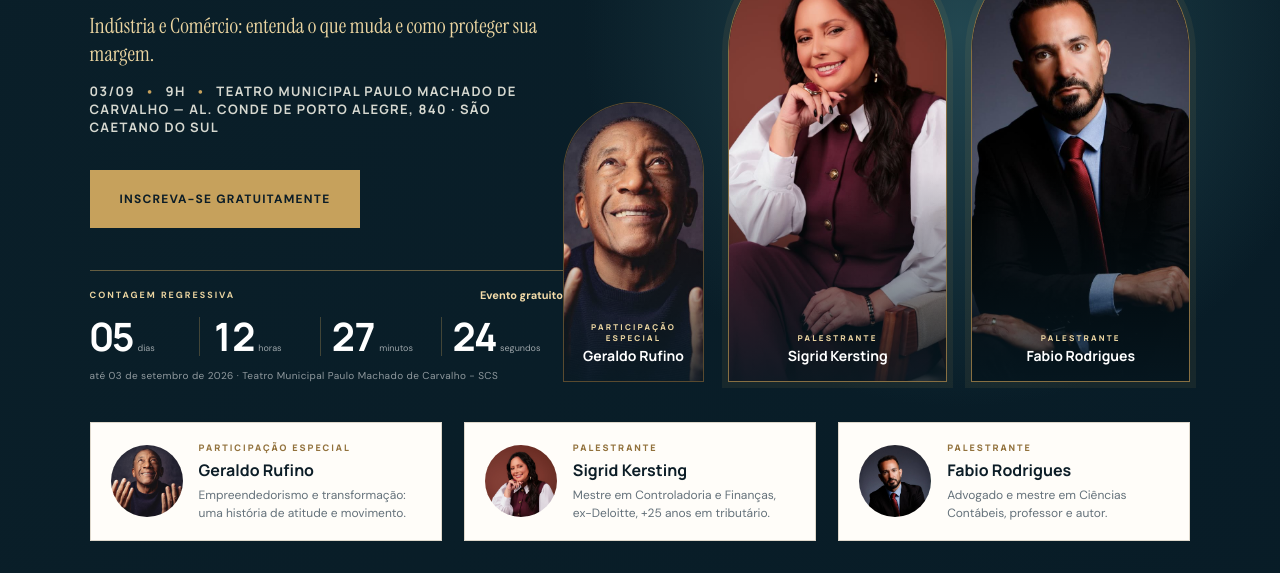
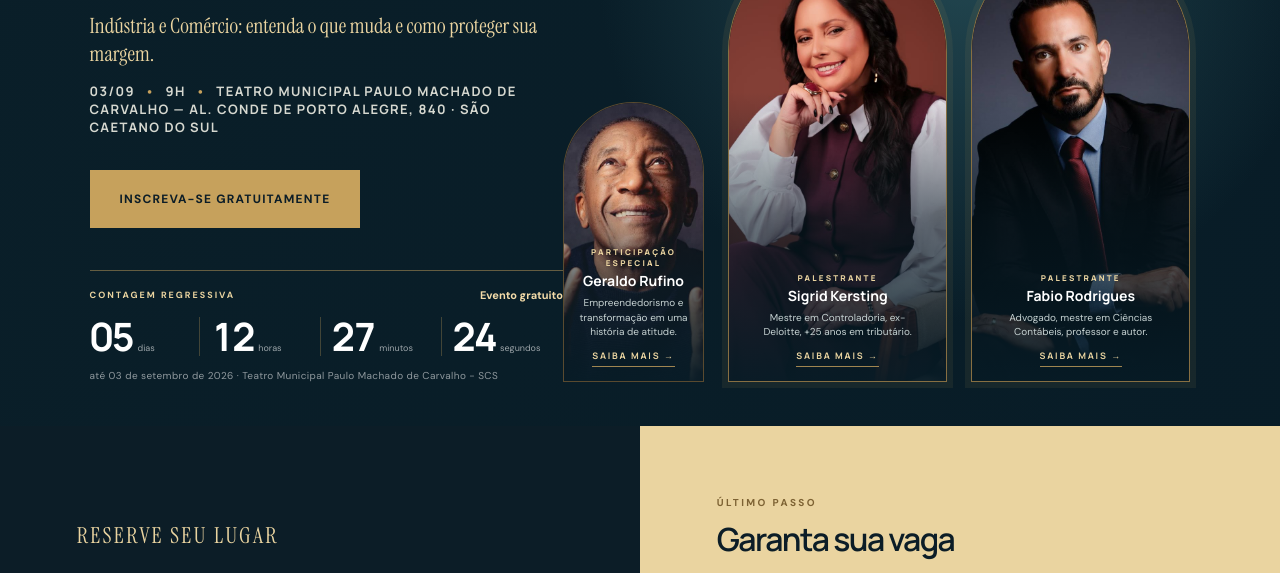
Before and after one commit to guilhermerampazzo/elias-evento-renan, a website: page index.html in a window 1280 px wide. Shown: the part 523-1096 px from the top of the page. Drawn offline with Linux system fonts and the light colour scheme.

Commit message:
Remover faixa branca e integrar bio curta com botao saiba mais aos retratos do trio

```diff
--- a/index.html
+++ b/index.html
@@ -29,15 +29,10 @@
       </div>
       <div class="hero-visual">
         <div class="hero-trio">
-          <figure class="trio-side"><img src="arquivos/rufinho.jpg" alt="Geraldo Rufino" /><figcaption><span>Participação especial</span><strong>Geraldo Rufino</strong></figcaption></figure>
-          <figure class="trio-main"><img src="arquivos/sigrid.jpg" alt="Sigrid Kersting" /><figcaption><span>Palestrante</span><strong>Sigrid Kersting</strong></figcaption></figure>
-          <figure class="trio-main"><img src="arquivos/fabio.jpg" alt="Fabio Rodrigues" /><figcaption><span>Palestrante</span><strong>Fabio Rodrigues</strong></figcaption></figure>
+          <figure class="trio-side"><img src="arquivos/rufinho.jpg" alt="Geraldo Rufino" /><figcaption><span>Participação especial</span><strong>Geraldo Rufino</strong><p>Empreendedorismo e transformação em uma história de atitude.</p><button class="speaker-more" type="button" data-speaker="rufino">Saiba mais →</button></figcaption></figure>
+          <figure class="trio-main"><img src="arquivos/sigrid.jpg" alt="Sigrid Kersting" /><figcaption><span>Palestrante</span><strong>Sigrid Kersting</strong><p>Mestre em Controladoria, ex-Deloitte, +25 anos em tributário.</p><button class="speaker-more" type="button" data-speaker="sigrid">Saiba mais →</button></figcaption></figure>
+          <figure class="trio-main"><img src="arquivos/fabio.jpg" alt="Fabio Rodrigues" /><figcaption><span>Palestrante</span><strong>Fabio Rodrigues</strong><p>Advogado, mestre em Ciências Contábeis, professor e autor.</p><button class="speaker-more" type="button" data-speaker="fabio">Saiba mais →</button></figcaption></figure>
         </div>
-      </div>
-      <div class="hero-speakers">
-        <article class="speaker" data-speaker="rufino"><img src="arquivos/rufinho.jpg" alt="Geraldo Rufino" /><div><span>PARTICIPAÇÃO ESPECIAL</span><h3>Geraldo Rufino</h3><p>Empreendedorismo e transformação: uma história de atitude e movimento.</p></div></article>
-        <article class="speaker" data-speaker="sigrid"><img src="arquivos/sigrid.jpg" alt="Sigrid Kersting" /><div><span>PALESTRANTE</span><h3>Sigrid Kersting</h3><p>Mestre em Controladoria e Finanças, ex-Deloitte, +25 anos em tributário.</p></div></article>
-        <article class="speaker" data-speaker="fabio"><img src="arquivos/fabio.jpg" alt="Fabio Rodrigues" /><div><span>PALESTRANTE</span><h3>Fabio Rodrigues</h3><p>Advogado e mestre em Ciências Contábeis, professor e autor.</p></div></article>
       </div>
     </section>
 
@@ -73,9 +68,9 @@
         fabio: { role: 'PALESTRANTE', name: 'Fabio Rodrigues', bio: ['Advogado e mestre em Ciências Contábeis, professor em cursos de pós-graduação e autor de diversos livros em matéria jurídica e contábil.', 'Sócio da Faculdade BSSP e da BSSP Consulting, une experiência acadêmica, jurídica e empresarial para traduzir temas complexos em decisões mais claras.'] }
       };
       const modal = document.querySelector('#speaker-modal');
-      document.querySelectorAll('.hero-speakers .speaker').forEach((card) => {
-        card.addEventListener('click', () => {
-          const data = bios[card.dataset.speaker];
+      document.querySelectorAll('.hero-trio .speaker-more').forEach((button) => {
+        button.addEventListener('click', () => {
+          const data = bios[button.dataset.speaker];
           if (!data) return;
           document.querySelector('#speaker-modal-role').textContent = data.role;
           document.querySelector('#speaker-modal-name').textContent = data.name;
--- a/styles.css
+++ b/styles.css
@@ -311,20 +311,17 @@ h1,h2,h3,p{margin-top:0}
 .hero-compact .hero-visual{height:100%;margin-top:0}
 .hero-trio{position:absolute;inset:0;display:flex;align-items:flex-end;justify-content:center;gap:24px}
 .hero-trio figure{position:relative;overflow:hidden;border-radius:999px 999px 0 0;background:#111;margin:0}
-.hero-trio figure:after{content:'';position:absolute;inset:0;background:linear-gradient(180deg,transparent 52%,rgba(7,28,39,.78))}
+.hero-trio figure:after{content:'';position:absolute;inset:0;background:linear-gradient(180deg,transparent 34%,rgba(7,28,39,.55) 62%,rgba(7,28,39,.94) 100%)}
 .hero-trio .trio-main{width:min(24vw,280px);height:min(36vw,440px);border:1px solid rgba(198,161,92,.65);box-shadow:0 0 0 6px rgba(198,161,92,.08)}
 .hero-trio .trio-side{width:min(15vw,180px);height:min(23vw,280px);border:1px solid rgba(198,161,92,.4);margin-bottom:0}
 .hero-trio img{width:100%;height:100%;object-fit:cover;object-position:center top;display:block}
-.hero-trio figcaption{position:absolute;left:0;right:0;bottom:16px;z-index:2;text-align:center;padding:0 10px}
+.hero-trio figcaption{position:absolute;left:0;right:0;bottom:14px;z-index:2;text-align:center;padding:0 12px}
 .hero-trio figcaption span{display:block;font:800 8px Manrope;letter-spacing:2.2px;text-transform:uppercase;color:var(--gold-pale)}
 .hero-trio figcaption strong{display:block;margin-top:3px;font:700 14px Manrope;color:#fff}
-.hero-speakers{grid-column:1/-1;position:relative;z-index:2;display:grid;grid-template-columns:repeat(3,1fr);gap:22px}
-.speaker{display:flex;align-items:center;gap:16px;background:#fffdf9;border:1px solid #ded8cc;padding:18px 20px;cursor:pointer;transition:border-color 160ms ease,transform 160ms ease,box-shadow 160ms ease}
-.speaker:hover{border-color:var(--gold);transform:translateY(-3px);box-shadow:0 12px 28px rgba(0,0,0,.28)}
-.speaker img{width:72px;height:72px;border-radius:50%;object-fit:cover;object-position:center top;flex:none}
-.speaker span{display:block;font:800 9px Manrope;letter-spacing:2px;color:#92723d}
-.speaker h3{margin:5px 0 0;font:700 16px Manrope;color:var(--ink)}
-.speaker p{margin:5px 0 0;font-size:12px;line-height:1.5;color:#64717a}
+.hero-trio figcaption p{margin:6px auto 0;font-size:10px;line-height:1.45;color:#c6d2d2;max-width:150px}
+.speaker-more{display:inline-flex;align-items:center;gap:6px;background:none;border:0;border-bottom:1px solid rgba(198,161,92,.8);padding:0 0 4px;margin-top:9px;color:var(--gold-pale);font:700 9px Manrope;letter-spacing:1.8px;text-transform:uppercase;cursor:pointer;transition:color 160ms ease,border-color 160ms ease}
+.speaker-more:hover{color:#fff;border-color:#fff}
+.speaker-more:focus-visible{outline:1px solid var(--gold);outline-offset:3px}
 .speaker-modal{width:min(560px,calc(100vw - 40px));border:1px solid rgba(198,161,92,.5);padding:42px 40px;background:#fffdf9;color:var(--ink)}
 .speaker-modal::backdrop{background:rgba(4,19,28,.78)}
 .speaker-modal h3{margin:8px 0 18px;font:600 30px Manrope;letter-spacing:-.04em;color:var(--ink)}
@@ -335,4 +332,4 @@ h1,h2,h3,p{margin-top:0}
 .registration-compact .form-area{padding:70px clamp(20px,6vw,90px)}
 .registration-compact .spots-line{margin-top:36px}
 .registration-compact .registration-message:after{display:none}
-@media(max-width:900px){.hero-compact{grid-template-columns:1fr}.hero-compact .hero-visual{min-height:330px;order:-1}.hero-trio .trio-main{width:min(34vw,220px);height:min(46vw,300px)}.hero-trio .trio-side{width:min(22vw,140px);height:min(30vw,190px)}.hero-speakers{grid-template-columns:1fr}.speaker p{display:none}}
+@media(max-width:900px){.hero-compact{grid-template-columns:1fr}.hero-compact .hero-visual{min-height:330px;order:-1}.hero-trio .trio-main{width:min(34vw,220px);height:min(46vw,300px)}.hero-trio .trio-side{width:min(22vw,140px);height:min(30vw,190px)}.hero-trio figcaption p{display:none}.hero-trio figcaption{bottom:24px}}
```
